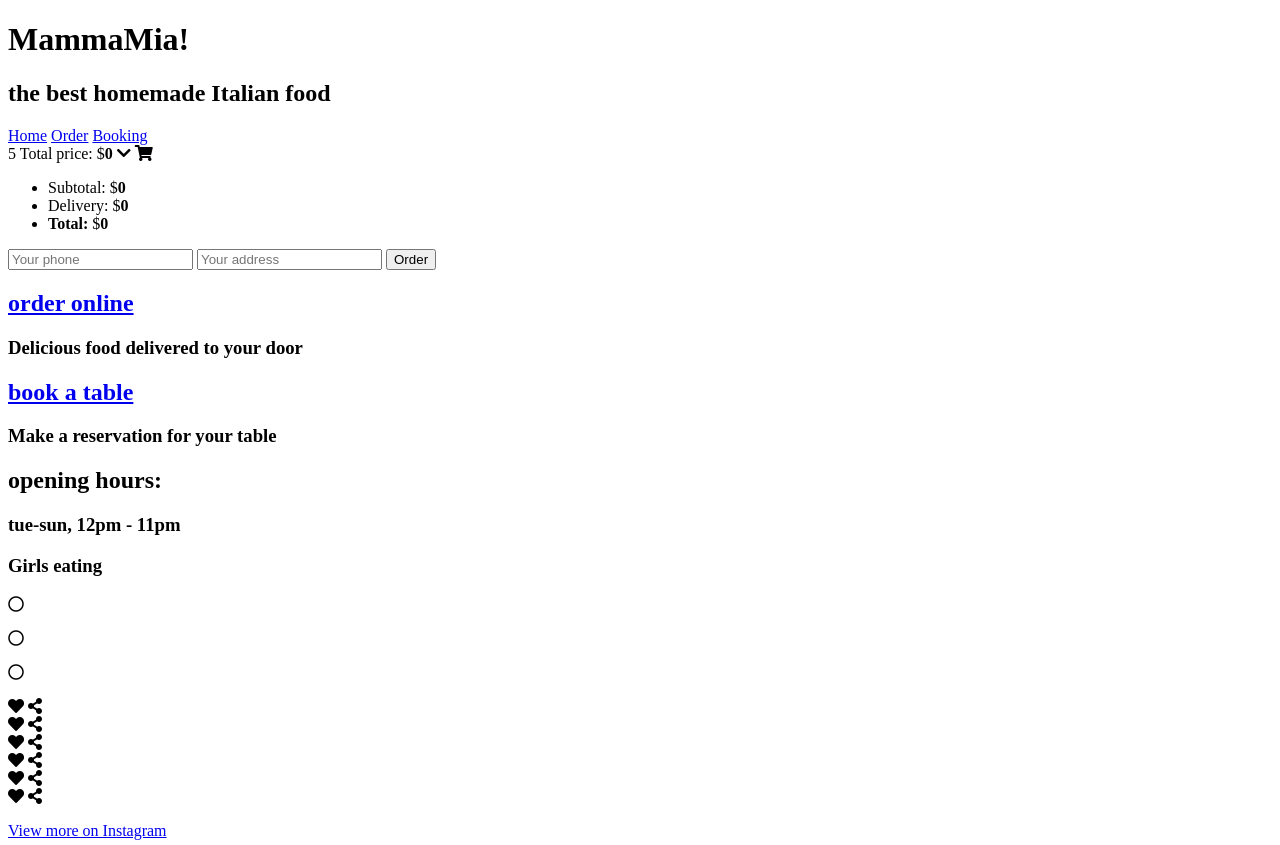
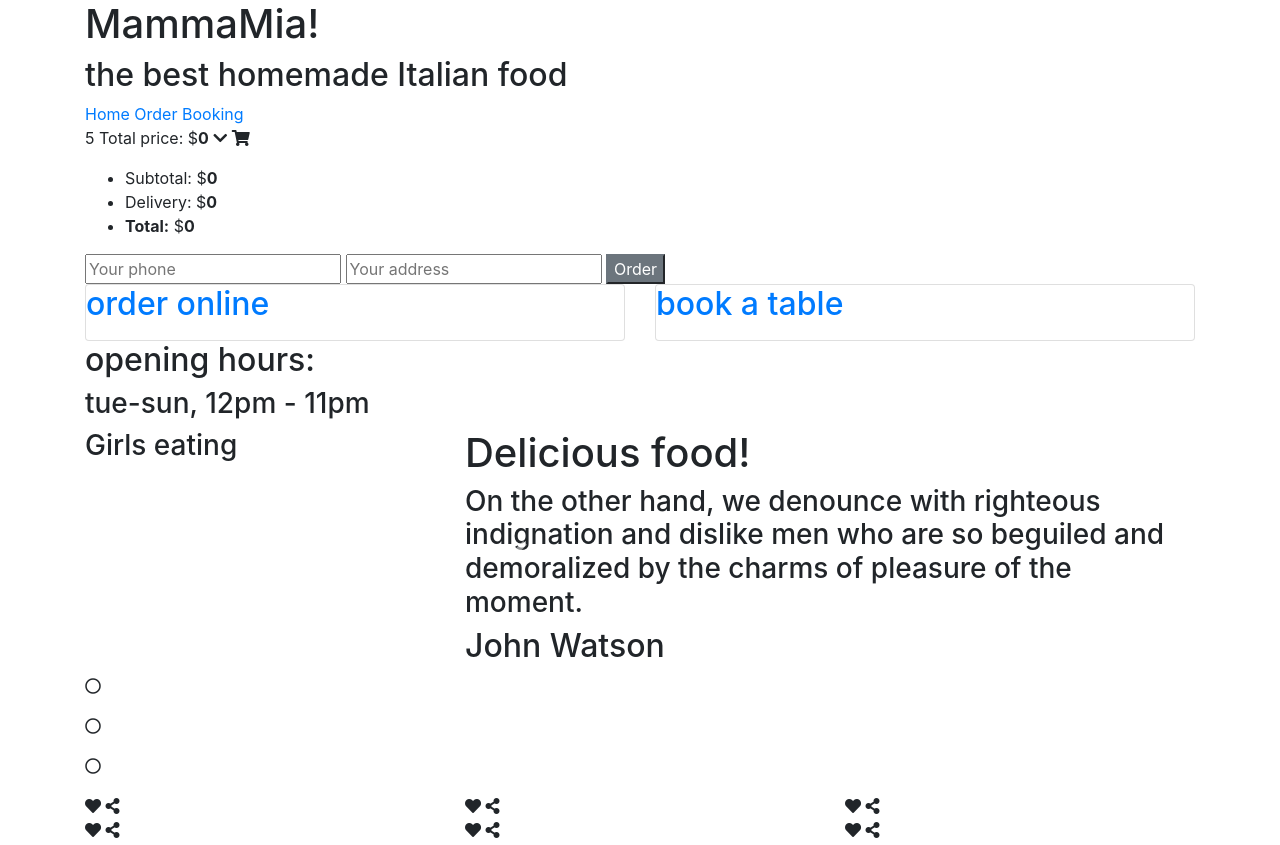
Before and after one commit to 271287/project-pizzeria, a website with bundled scripts: page src/index.html in a window 1280 px wide. Shown: the top 845 px of the page. Built offline with nearby package versions, Linux system fonts and the light colour scheme; files whose address does not match are found by name.

Commit message:
Adding first styling

```diff
--- a/src/index.html
+++ b/src/index.html
@@ -11,6 +11,8 @@
   <link href="https://use.fontawesome.com/releases/v5.7.2/css/all.css" rel="stylesheet">
   <link rel="stylesheet" href="https://cdn.jsdelivr.net/npm/flatpickr/dist/flatpickr.min.css">
   <link rel="stylesheet" href="vendor/range-slider.min.css">
+  <link rel="stylesheet" href="https://cdn.jsdelivr.net/npm/bootstrap@4.5.3/dist/css/bootstrap.min.css"
+    integrity="sha384-TX8t27EcRE3e/ihU7zmQxVncDAy5uIKz4rEkgIXeMed4M0jlfIDPvg6uqKI2xXr2" crossorigin="anonymous">
   <link rel="stylesheet" href="css/style.css">
 </head>
 
@@ -72,13 +74,13 @@
           <div class="col col-6">
             <div class="card image-order">
               <h2 class="title"><a href="#order">order online</a></h2>
-              <h3 class="description">Delicious food delivered to your door</h3>
+              <h3 class="description"></h3>
             </div>
           </div>
           <div class="col col-6">
             <div class="card image-book ">
               <h2 class="title"><a href="#booking">book a table</a></h2>
-              <h3 class="description">Make a reservation for your table</h3>
+              <h3 class="description"></h3>
             </div>
           </div>
         </div>
@@ -98,8 +100,46 @@
               <h3>Girls eating</h3>
             </div>
           </div>
-          <div class="col col-8">
-            <div class="carousel"></div>
+          <div id="carousel slide" class="col col-8" data-ride="carousel">
+            <ol class="carousel-indicators">
+              <li data-target="#carousel-slide-1" data-slide-to="0" class="active"></li>
+              <li data-target="#carouse-slide-2" data-slide-to="1"></li>
+              <li data-target="#carouse-slide-3" data-slide-to="2"></li>
+            </ol>
+            <div class="carousel-inner">
+              <div class="carousel-item active">
+                <h1>Fabulous service!</h1>
+                <b></b>
+                <h3>Sed ut perspiciatis unde omnis iste natus error sit voluptatem accusantium doloremque laudantium,
+                totam rem aperiam, eaque ipsa quae ab illo inventore veritatis et quasi architecto beatae vitae dicta sunt explicabo.</h3>
+                <b></b>
+                <h2>Lauren Hill</h2>
+              </div>
+              <div class="carousel-item">
+                <h1>Delicious food!</h1>
+                <b></b>
+                <h3>On the other hand, we denounce with righteous indignation and dislike men who are so beguiled
+                  and demoralized by the charms of pleasure of the moment.</h3>
+                <b></b>
+                <h2>John Watson</h2>
+              </div>
+              <div class="carousel-item">
+                <h1>Iconic menu!</h1>
+                <b></b>
+                <h3>The wise man therefore always holds in these matters to this principle of selection:
+                  he rejects pleasures to secure other greater pleasures, or else he endures pains to avoid worse pains.</h3>
+                <b></b>
+                <h2>Emma Right</h2>
+              </div>
+              <a class="carousel-control-prev" href="#carousel-prev" role="button" data-slide="prev">
+                <span class="carousel-control-prev-icon" aria-hidden="true"></span>
+                <span class="sr-only">Previous</span>
+              </a>
+              <a class="carousel-control-next" href="#carousel-next" role="button" data-slide="next">
+                <span class="carousel-control-next-icon" aria-hidden="true"></span>
+                <span class="sr-only">Next</span>
+              </a>
+            </div>
           </div>
         </div>
 
@@ -364,6 +404,15 @@
 
   <script src="https://cdn.jsdelivr.net/npm/flatpickr"></script>
   <script src="https://cdnjs.cloudflare.com/ajax/libs/handlebars.js/4.1.0/handlebars.min.js"></script>
+  <script src="https://code.jquery.com/jquery-3.5.1.slim.min.js"
+    integrity="sha384-DfXdz2htPH0lsSSs5nCTpuj/zy4C+OGpamoFVy38MVBnE+IbbVYUew+OrCXaRkfj"
+    crossorigin="anonymous"></script>
+  <script src="https://cdn.jsdelivr.net/npm/popper.js@1.16.1/dist/umd/popper.min.js"
+    integrity="sha384-9/reFTGAW83EW2RDu2S0VKaIzap3H66lZH81PoYlFhbGU+6BZp6G7niu735Sk7lN"
+    crossorigin="anonymous"></script>
+  <script src="https://cdn.jsdelivr.net/npm/bootstrap@4.5.3/dist/js/bootstrap.min.js"
+    integrity="sha384-w1Q4orYjBQndcko6MimVbzY0tgp4pWB4lZ7lr30WKz0vr/aWKhXdBNmNb5D92v7s"
+    crossorigin="anonymous"></script>
   <script src="vendor/range-slider.min.js"></script>
   <script src="js/app.js" type="module"></script>
 
--- a/src/sass/partials/_home.scss
+++ b/src/sass/partials/_home.scss
@@ -1,4 +1,5 @@
 *::before,
+
 *::after {
   box-sizing: border-box;
 }
@@ -7,7 +8,6 @@
   margin-top: 40px;
   padding: 70px 50px;
   background-color: $color-light;
-
 }
 
 .row {
@@ -18,16 +18,16 @@
   padding: 5px;
   border-radius: 5px;
   font-family: 'Oswald', sans-serif;
+}
 
-  .title {
+.card-image a {
   padding: 40px;
-    font-weight: 500;
+  font-weight: 55;
   letter-spacing: 1px;
   font-size: 30px;
   text-align: center;
   text-transform: uppercase;
   color: $color-light;
-  }
 }
 
 .image-order {
@@ -35,24 +35,164 @@
   background: url('/images/assets/pizza-1.jpg') center;
   background-size: cover;
   margin-right: 5px;
-
-  .description {
-    transition: all 0.3s;
 }
 
-  a {
+:hover .image description {
+  transition: all 0.3s;
+  opacity: 1;
+}
+
+.image a {
   color: inherit;
-    text-decoration: none;
   transition: all 0.5s;
 }
-}
 
-.image-order:hover {
-  a {
+.image :hover a {
   margin-top: -10px;
 }
 
-  .description {
+.image-book {
+  position: relative;
+  background: url('/images/assets/pizza-2.jpg') center;
+  background-size: cover;
+  margin-left: 2px;
+}
+
+.opening {
+  margin-top: 20px;
+  padding-top: 20px;
+  background: $color-main;
+  border-radius: 5px;
+  text-transform: uppercase;
+  font-family: 'Oswald', sans-serif;
+  color: $color-light;
+  text-align: center;
+}
+
+.opening title {
+  padding-top: 20px;
+  font-weight: 30px;
+  letter-spacing: 1px;
+  font-size: 20px;
+}
+
+.opening.description {
+  margin-top: 10px;
+  padding-bottom: 30px;
+  font-weight: 20px;
+}
+
+.image-carousel {
+  margin-top: 100px;
+  background: url('/images/assets/pizza-3.jpg') center;
+  background-size: cover;
+  padding: 57px 75px;
+  border-radius: 5px;
+}
+
+.image-carousel h3 {
+  opacity: 0;
+}
+
+.carousel {
+  margin-top: 100px;
+  margin-left: 40px;
+}
+
+.carousel.title {
+  text-transform: uppercase;
+  font-family: 'Lato', sans-serif;
+}
+
+.author {
+  font-style: italic;
+}
+
+.view-slide {
+  width: 80px;
+  margin: 0 auto;
+}
+
+.slide-icon {
+  padding: 5px;
+  display: inline-block;
+}
+
+.gallery {
+  margin-top: 80px;
+}
+
+.gallery .icons {
+  position: relative;
+  padding: 30px;
+  color: $color-light;
+  font-size: 1.7em;
+  z-index: 2;
+  opacity: 0;
+}
+
+.gallery.icons i {
+  transition: all 0.5s;
+  margin-left: -15px;
+}
+
+.gallery i:hover {
+  color: $color-main;
+  cursor: pointer;
+}
+
+.fa-share-alt {
+  margin-left: 15px;
+}
+
+.icons:hover {
   opacity: 1;
+  transition: all 0.5s;
 }
+
+.gallery-picture {
+ margin-right: 5px;
+ margin-bottom: 5px;
+ border-radius: 8px;
+ background-size: cover;
+ object-fit: fill;
 }
+
+.gallery-picture:hover::after {
+  opacity: 0.4;
+}
+
+.gallery-picture-one {
+  background: url('/images/assets/pizza-4.jpg') center;
+}
+
+.gallery-picture-two {
+  background: url('/images/assets/pizza-5.jpg') center;
+}
+
+.gallery-picture-three {
+  background: url('/images/assets/pizza-6.jpg') center;
+}
+
+.gallery-picture-four {
+  background: url('/images/assets/pizza-7.jpg') center;
+}
+
+.gallery-picture-five {
+  background: url('/images/assets/pizza-8.jpg') center;
+}
+
+.gallery-picture-six {
+  background: url('/images/assets/pizza-9.jpg') center;
+}
+
+.footer a {
+  color: $color-main;
+  font-family: 'Lato', sans-serif;
+  font-size: 15px;
+}
+
+.footer a:hover {
+  color: $color-success;
+  font-family: 'Lato', sans-serif;
+}
```
Lines whose indentation alone changed are shown as unchanged.
